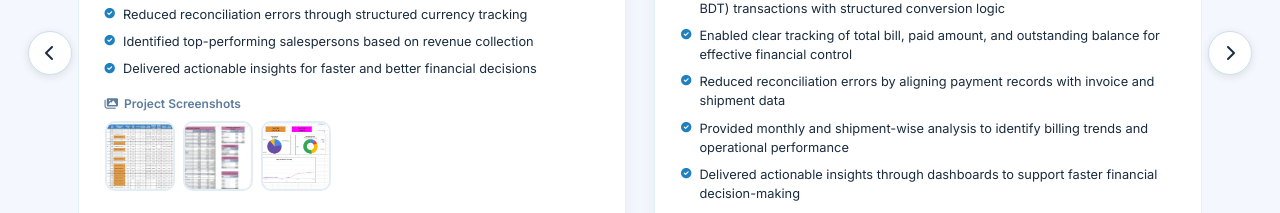
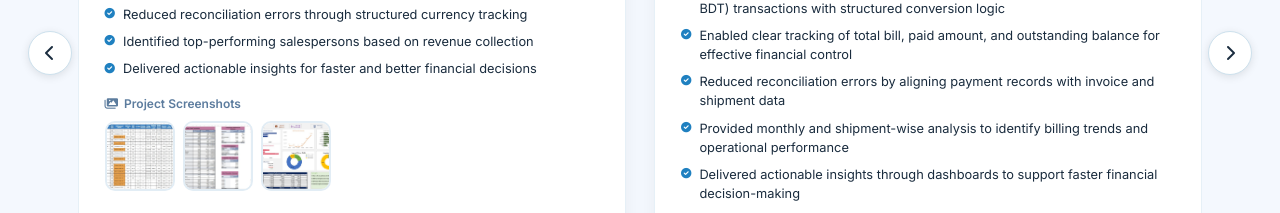
Before and after one commit to Jahidul-Islam-Acc/Portfolio, a plain HTML site: page index.html in a window 1280 px wide. Shown: the part 2083-2296 px from the top of the page. Drawn offline with Linux system fonts and the light colour scheme.

Commit message:
Update index.html

```diff
--- a/index.html
+++ b/index.html
@@ -1168,7 +1168,7 @@
                                 <div class="gallery-images">
                                     <img src="firstone.jpg" class="gallery-thumb" alt="Screenshot 1">
                                     <img src="firsttwo.jpg" class="gallery-thumb" alt="Screenshot 2">
-                                    <img src="firstthree.jpg" class="gallery-thumb" alt="Screenshot 2">
+                                    <img src="ClientDashboard.jpg" class="gallery-thumb" alt="Screenshot 2">
                                 </div>
                             </div>
                             <a href="https://docs.google.com/spreadsheets/d/1mkBY40_TznqT4L7u9u2N_CEDTN6IxbtCRjbEgYzY1Rc/edit?usp=sharing" class="btn-project" target="_blank"><i class="fas fa-file-alt"></i> View Full Report</a>
```
